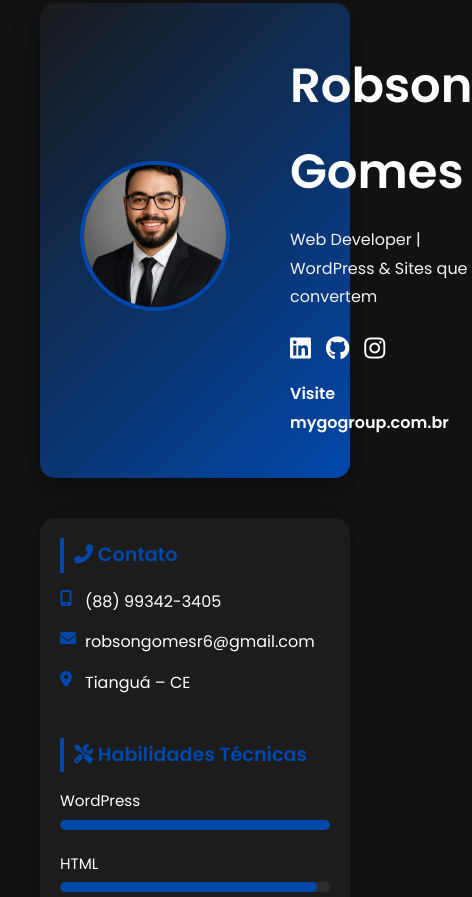
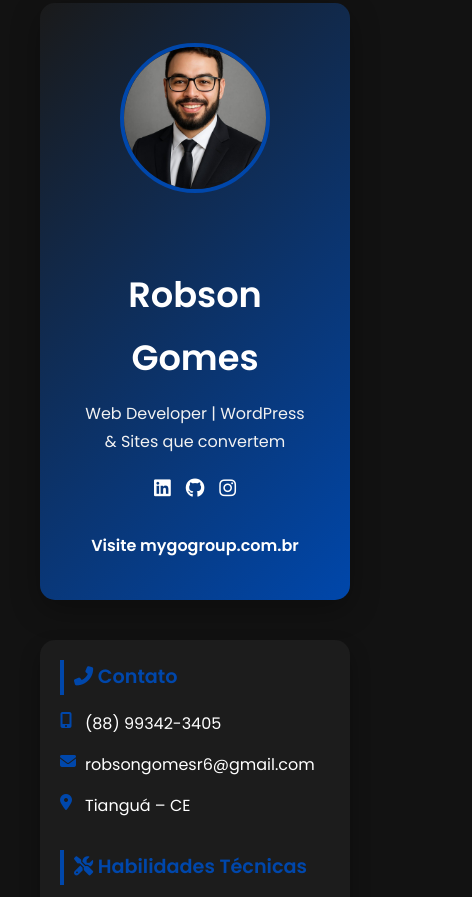
Before and after one commit to Roronoadev/portfolio1, a plain HTML site: page index.html in a window 390 px wide. Shown: the part 37-934 px from the top of the page, 472 px wide, since content can reach past the window. Drawn offline with Linux system fonts and the light colour scheme.

Commit message:
Add files via upload

```diff
--- a/style.css
+++ b/style.css
@@ -285,3 +285,84 @@ body {
     margin-right: 20px;
   }
 }
+
+/* RESPONSIVO - MOBILE */
+@media (max-width: 768px) {
+  .container-topo {
+    flex-direction: column;
+    align-items: center;
+    text-align: center;
+  }
+
+  .perfil-img {
+    margin-right: 0;
+    margin-bottom: 20px;
+  }
+
+  .info-topo-wrapper {
+    width: 100%;
+  }
+
+  .info-topo h1 {
+    font-size: 2.2rem;
+  }
+
+  .subtitulo {
+    font-size: 1rem;
+  }
+
+  .redes-sociais {
+    justify-content: center;
+  }
+
+  .empresa-link {
+    text-align: center;
+    margin-top: 15px;
+  }
+
+  .container {
+    flex-direction: column;
+  }
+
+  .sidebar,
+  .conteudo-principal {
+    width: 100%;
+    padding: 20px;
+  }
+
+  .secao-card {
+    padding: 20px;
+  }
+
+  .progress-bar .skill span {
+    font-size: 0.9rem;
+  }
+
+  .porcentagem-barra {
+    height: 8px;
+  }
+
+  .porcentagem small {
+    font-size: 0.7rem;
+    right: 3px;
+    top: -18px;
+  }
+
+  .sidebar section {
+    margin-bottom: 30px;
+  }
+
+  .habilidades .progress-bar .skill {
+    margin-bottom: 15px;
+  }
+
+  .redes-sociais a {
+    font-size: 1.2rem;
+  }
+
+  .download-pdf .btn-download {
+    display: block;
+    text-align: center;
+    margin: 0 auto;
+  }
+}
```
